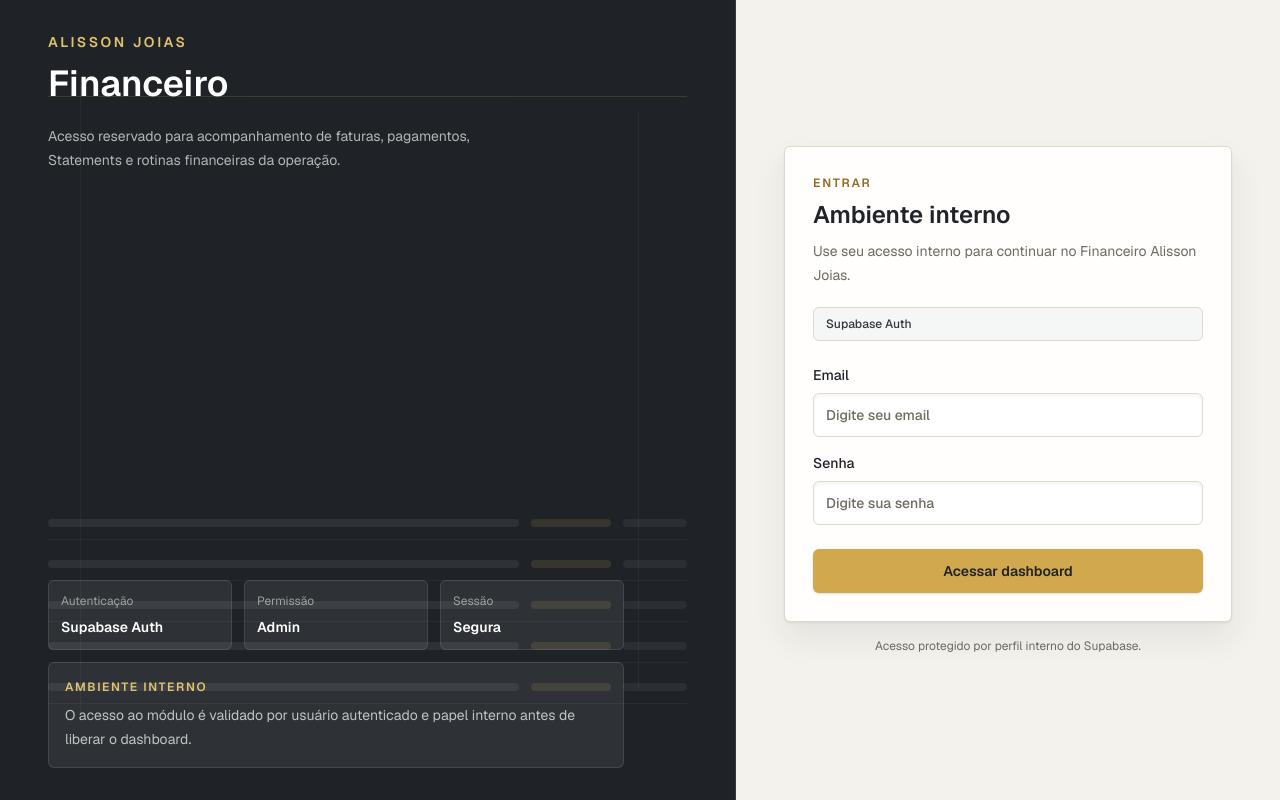
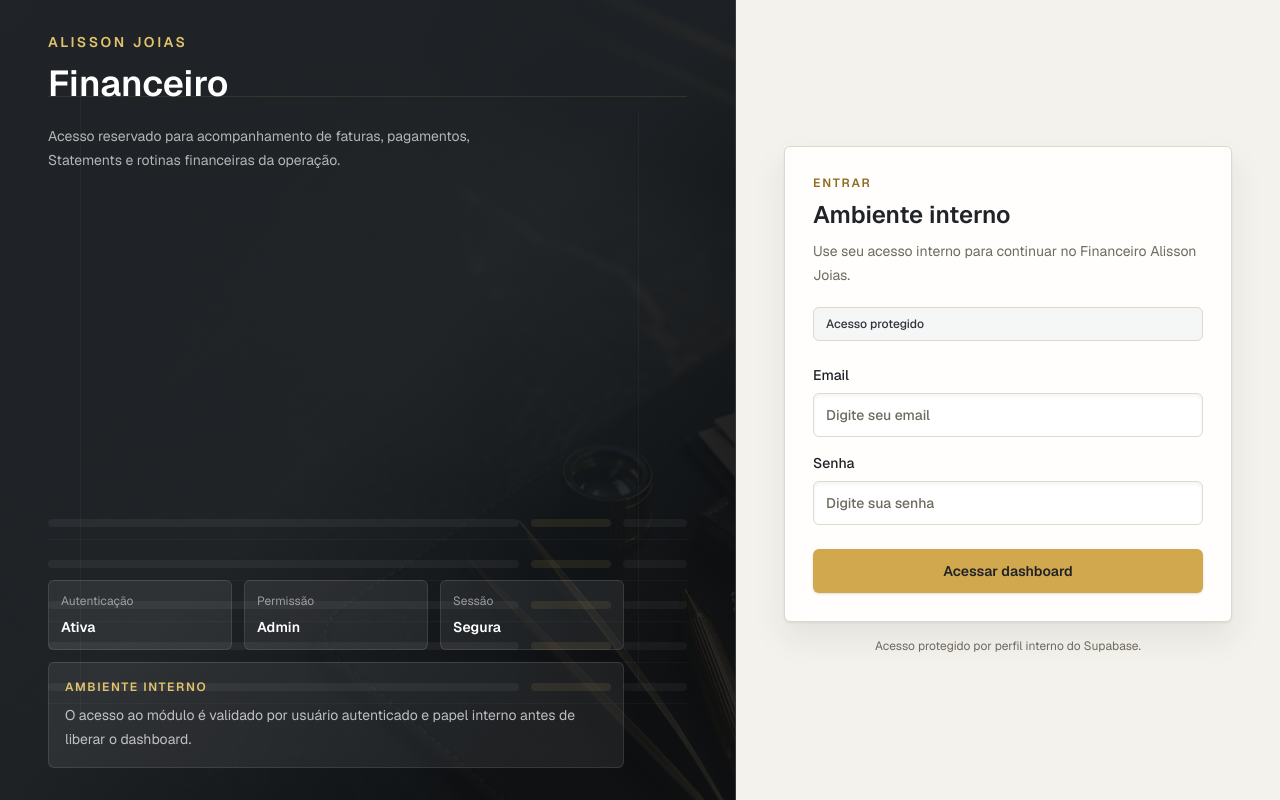
Before and after one commit to RanieeelB/alisson-joias-erp, a Next.js app: page /login in a window 1280 px wide. Built offline with nearby package versions, Linux system fonts and the light colour scheme; no server answers.

Commit message:
feat: add login hero background

```diff
--- a/src/app/login/page.tsx
+++ b/src/app/login/page.tsx
@@ -1,4 +1,5 @@
 import type { Metadata } from "next";
+import Image from "next/image";
 import { redirect } from "next/navigation";
 
 import { signIn } from "@/app/login/actions";
@@ -39,9 +40,20 @@
     <main className="min-h-screen overflow-hidden bg-[var(--color-graphite-950)] text-white">
       <div className="grid min-h-screen lg:grid-cols-[minmax(0,0.92fr)_minmax(28rem,0.68fr)]">
         <section className="relative hidden overflow-hidden border-r border-white/10 bg-[var(--color-graphite-900)] px-8 py-8 lg:flex lg:flex-col lg:justify-between xl:px-12">
+          <Image
+            alt=""
+            aria-hidden="true"
+            className="object-cover opacity-52"
+            fill
+            priority
+            sizes="(min-width: 1024px) 58vw, 0px"
+            src="/images/login-hero.png"
+          />
+          <div className="absolute inset-0 bg-[var(--color-graphite-950)]/62" />
+          <div className="absolute inset-0 bg-gradient-to-br from-[var(--color-graphite-950)]/92 via-[var(--color-graphite-900)]/66 to-black/46" />
           <div
             aria-hidden="true"
-            className="pointer-events-none absolute inset-0 opacity-55"
+            className="pointer-events-none absolute inset-0 opacity-42"
           >
             <div className="absolute inset-x-12 top-24 h-px bg-[var(--color-gold-300)]/28" />
             <div className="absolute inset-y-20 left-20 w-px bg-white/8" />
@@ -75,7 +87,7 @@
 
           <div className="relative grid max-w-xl gap-3">
             <div className="grid grid-cols-3 gap-3">
-              <AccessMetric label="Autenticação" value="Supabase Auth" />
+              <AccessMetric label="Autenticação" value="Ativa" />
               <AccessMetric label="Permissão" value="Admin" />
               <AccessMetric label="Sessão" value="Segura" />
             </div>
@@ -117,7 +129,7 @@
               </div>
 
               <div className="mt-5 rounded-md border border-[var(--color-border)] bg-[var(--color-graphite-50)] px-3 py-2 text-xs font-medium text-[var(--color-graphite-800)]">
-                Supabase Auth
+                Acesso protegido
               </div>
 
               {params.erro ? (
```
Also changed, not shown: public/images/login-hero.png (added), 2 other files (tests, documents, lock files or other folders).
